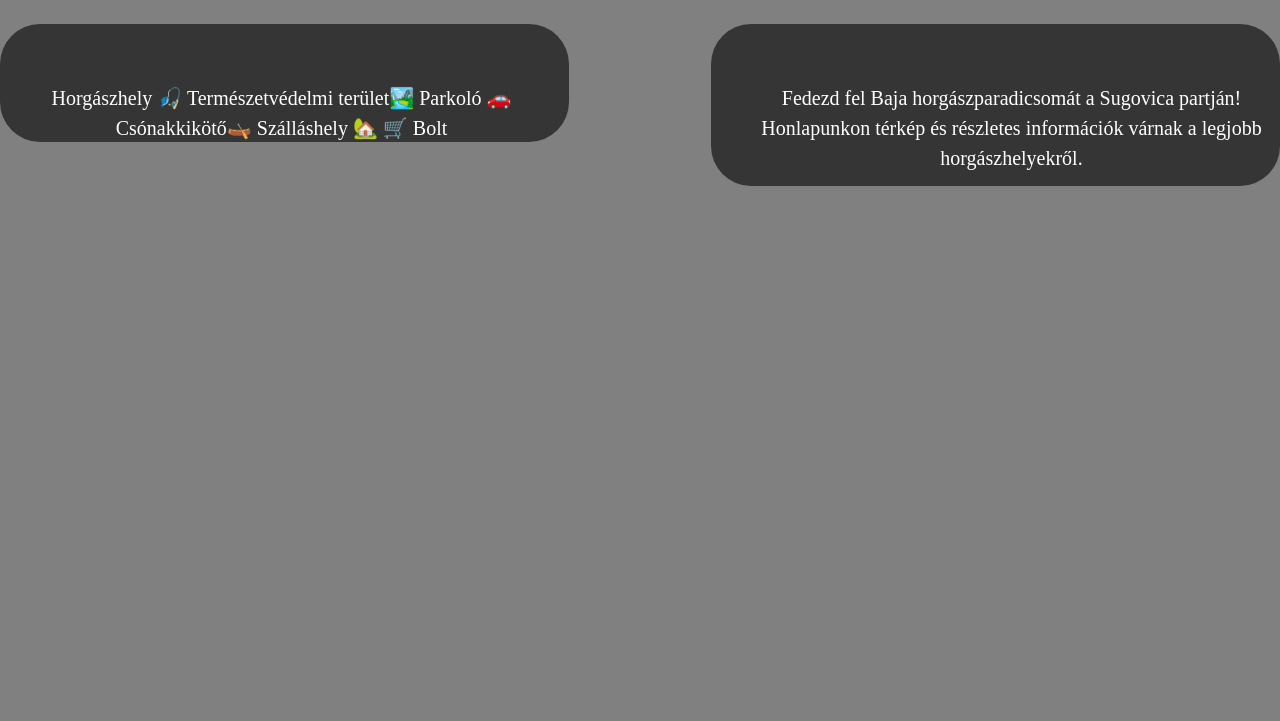
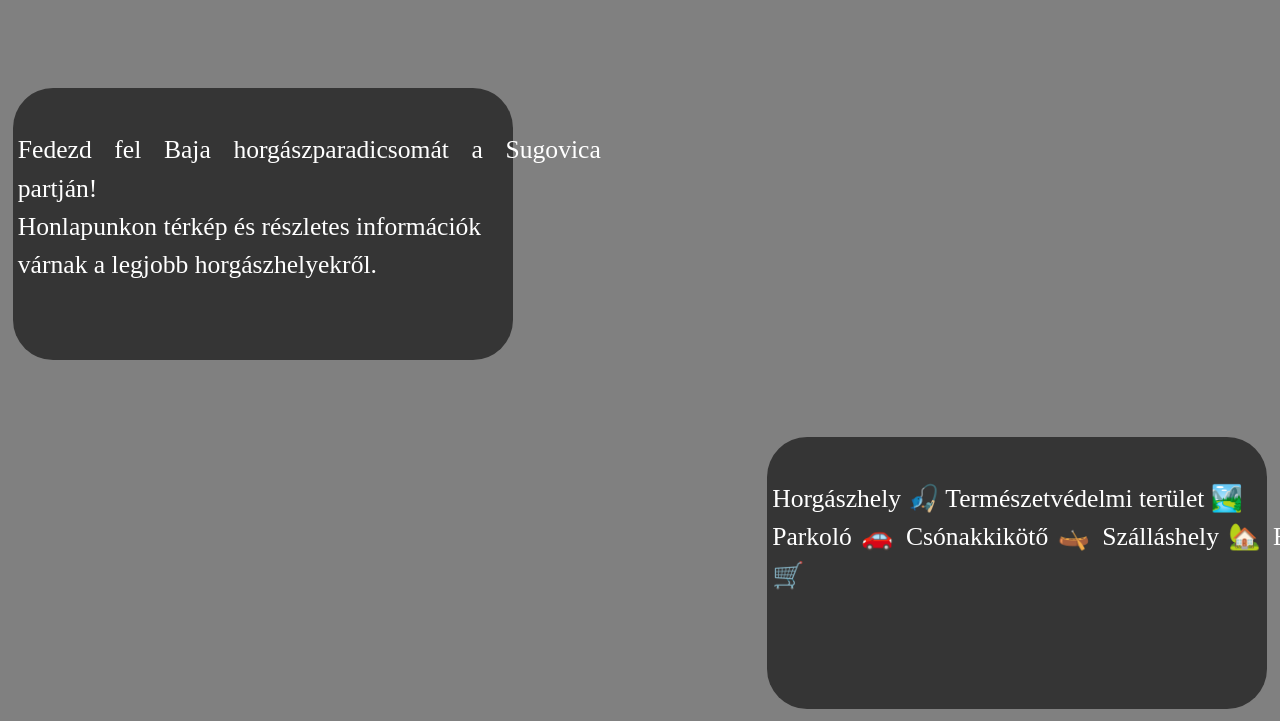
Before and after one commit to bzalan78/Pecaoldal, a plain HTML site: page Térkép/Terkep.html in a window 1280 px wide. Shown: the part 921-1642 px from the top of the page. Before the commit the page ends 1107 px from the top, so only its background shows below. Drawn offline with nearby package versions, Linux system fonts and the light colour scheme.

Commit message:
HW-11 szöveg igazítás

```diff
--- a/Térkép/Terkep.html
+++ b/Térkép/Terkep.html
@@ -29,7 +29,7 @@
 <div class="Rectangle2">
     <div class="szoveg1"><br><p>Fedezd fel Baja horgászparadicsomát
          a Sugovica partján! <br> Honlapunkon térkép és részletes
-         információk várnak a legjobb horgászhelyekről.</p></div>
+         információk <br> várnak a legjobb horgászhelyekről.</p></div>
 </div>
 
 
@@ -37,9 +37,9 @@
     <div class="szoveg2"><p>
         <br>
         Horgászhely 🎣
-        Természetvédelmi terület🏞️
-        Parkoló  🚗     Csónakkikötő🛶
-        Szálláshely  🏡    🛒 Bolt</p></div>
+        Természetvédelmi terület 🏞️     <br>
+        Parkoló 🚗       Csónakkikötő 🛶
+        Szálláshely 🏡      Bolt 🛒</p></div>
 
 </div>
 </div>
--- a/Térkép/terkep.css
+++ b/Térkép/terkep.css
@@ -54,61 +54,47 @@ img {
 width: 583px;
 height: 144px;
 color: white;
-font-size: 20px;
-font-family: Inknut Antiqua; font-weight: 400;
+font-size: 2vw;
+font-family: Inknut Antiqua; font-weight: 4vw;
 word-wrap: break-word;
-text-align: center;
-margin: 9px;
+text-align: justify;
+margin: 1%;
+
 }
 .szoveg2{
 width: 545px;
 height: 100px;
 color: white;
-font-size: 20px; font-family: Inknut Antiqua; font-weight: 400;
+font-size: 2vw;
+ font-family: Inknut Antiqua; font-weight: 4vw;
 word-wrap: break-word;
-text-align: center;
-margin: 9px;
+text-align: justify;
+margin: 1%;
 }
 .Rectangle2{
     position: relative;
     width: calc(1rem + 60vw);
-    height: auto;
+    height:calc(1rem + 20vw) ;
     background: rgba(0, 0, 0, 0.59);
     border-radius: 40px;
-    float: right;
-    max-width: 569px;
+    float: left;
+    max-width: 500px;
+
     margin: 1%;
-    margin-right: 7%;
+    margin-right: 10%;
     margin-top: 5%;
 
 }
 .Rectangle3{
     position: relative;
     width: calc(1rem + 60vw);
-    height: auto;
+    height: calc(1rem + 20vw);
     background: rgba(0, 0, 0, 0.59);
-    border-radius: 45px;
-    float: left;
-    max-width: 569px;
+    border-radius: 40px;
+    float: right;
+    max-width: 500px;
    margin: 1%;
-   margin-left: 7%;
+   margin-left: 10%;
    margin-top: 5%;
 
 }
-.Rectangle2, .Rectangle3 {
-    width: 90%;
-    height: auto;
-    background: rgba(0, 0, 0, 0.59);
-    border-radius: 40px;
-    max-width: 569px;
-    margin: 0 auto;
-}
-
-.szoveg1, .szoveg2 {
-    color: white;
-    font-size: 20px;
-    font-family: Inknut Antiqua;
-    font-weight: 400;
-    word-wrap: break-word;
-    text-align: center;
-    padding: 20px; }
```
